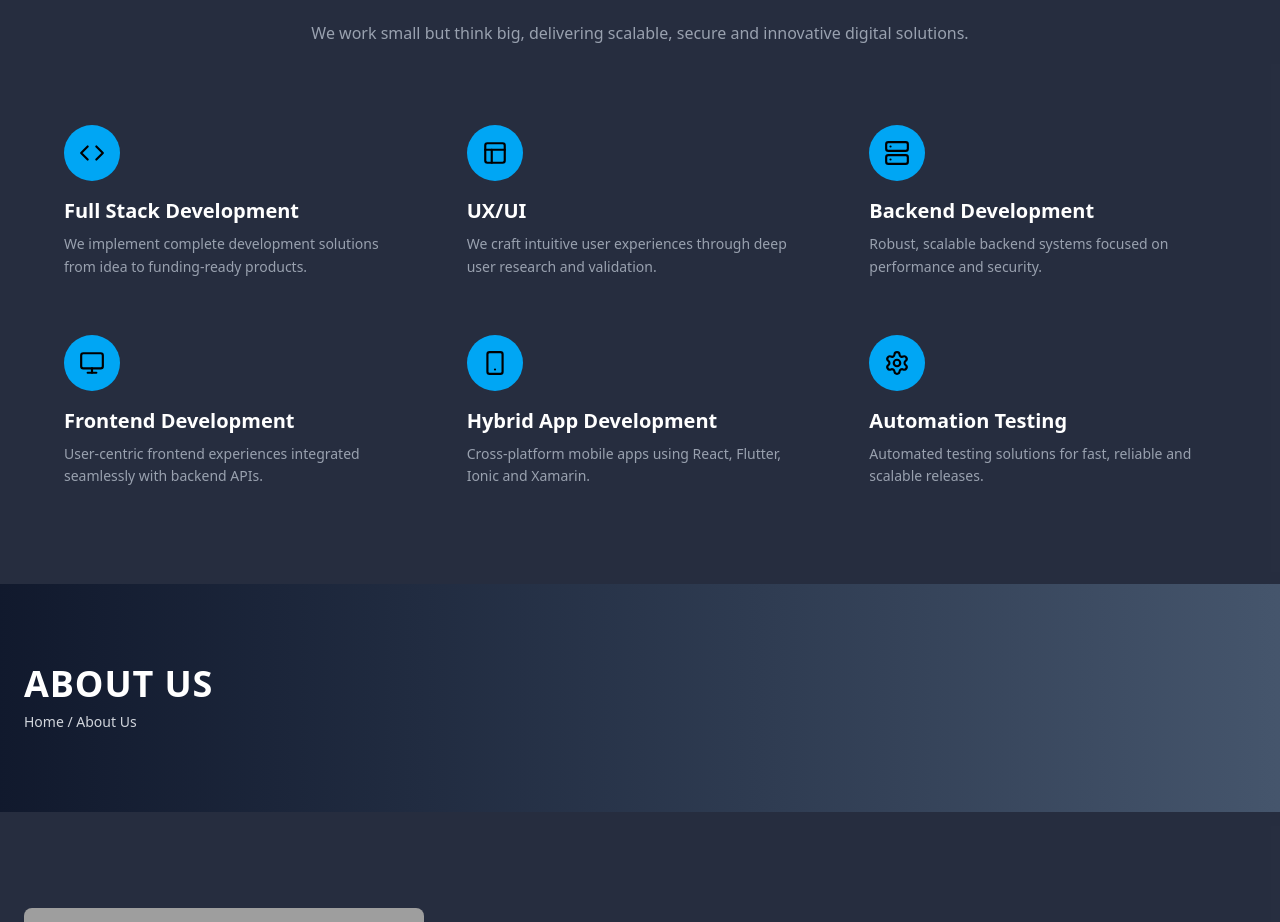
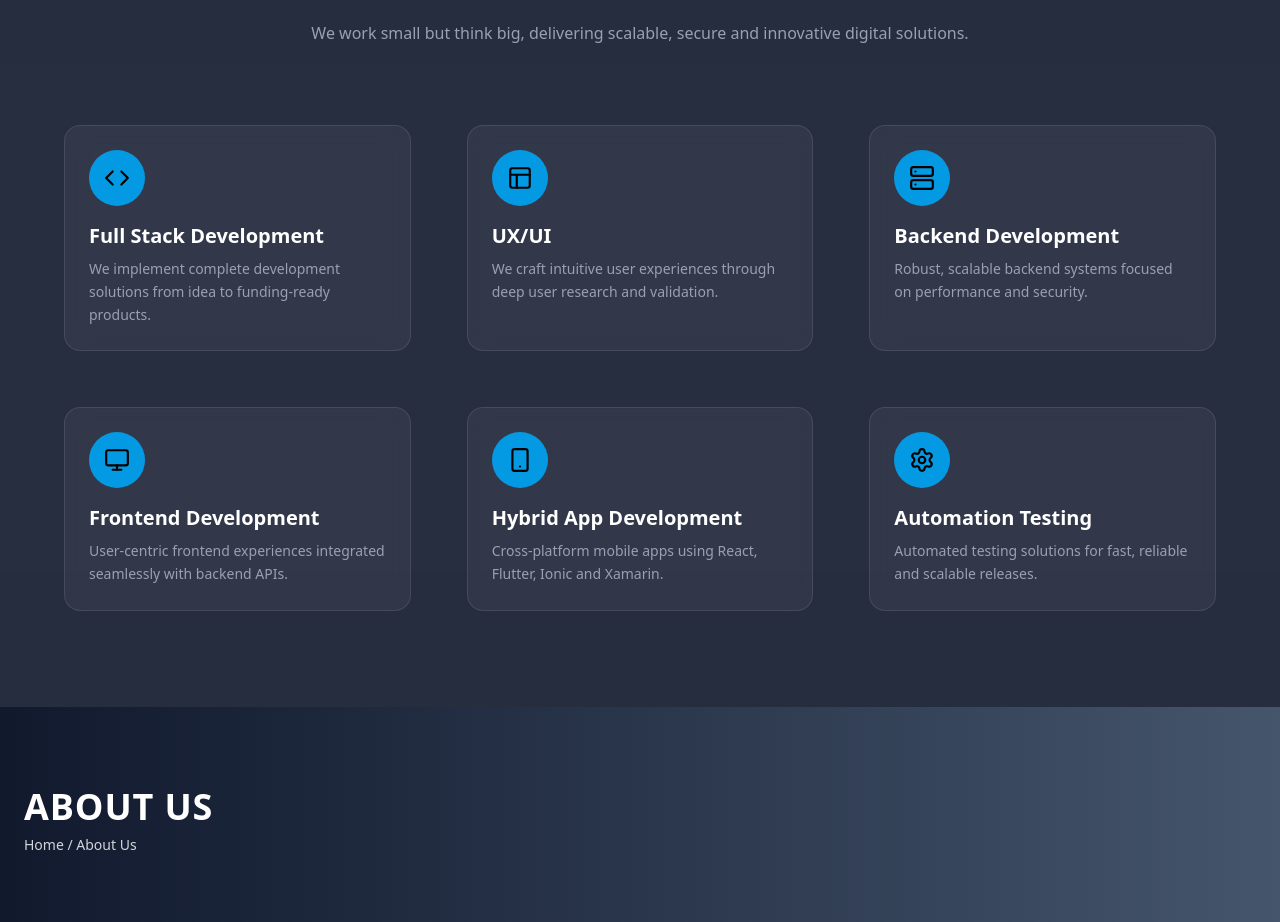
Before and after one commit to rashidgh/ACHINTYAAAH-GROUP, a React (Vite) app: page / in a window 1280 px wide. Shown: the part 1207-2129 px from the top of the page. Built offline with nearby package versions, Linux system fonts and the light colour scheme; grey boxes are pictures that could not be loaded.

Commit message:
border added in card

```diff
--- a/src/components/ServiceCard.jsx
+++ b/src/components/ServiceCard.jsx
@@ -8,10 +8,16 @@ export default function ServiceCard({ icon: Icon, title, description, index }) {
       viewport={{ once: true }}
       transition={{ duration: 0.6, delay: index * 0.15 }}
       whileHover={{ y: -10 }}
-      className="group cursor-pointer"
+      className="group relative cursor-pointer"
     >
+      {/* Gradient Border */}
+      <div className="absolute inset-0 rounded-2xl bg-gradient-to-r from-sky-500/40 to-cyan-400/40 opacity-0 group-hover:opacity-100 blur transition duration-300"></div>
+
+      {/* Card Content */}
+      <div className="relative z-10 h-full rounded-2xl border border-white/10 bg-white/5 p-6 backdrop-blur-md transition duration-300 group-hover:border-sky-400/40 group-hover:shadow-lg group-hover:shadow-sky-500/20">
+
         {/* Icon */}
-      <div className="w-14 h-14 mb-4 rounded-full bg-sky-500 flex items-center justify-center">
+        <div className="w-14 h-14 mb-4 rounded-full bg-sky-500/90 flex items-center justify-center">
           <Icon size={26} className="text-black" />
         </div>
 
@@ -24,6 +30,7 @@ export default function ServiceCard({ icon: Icon, title, description, index }) {
         <p className="text-sm text-gray-400 leading-relaxed group-hover:text-gray-300 transition">
           {description}
         </p>
+      </div>
     </motion.div>
   );
 }
```
Lines whose indentation alone changed are shown as unchanged.
